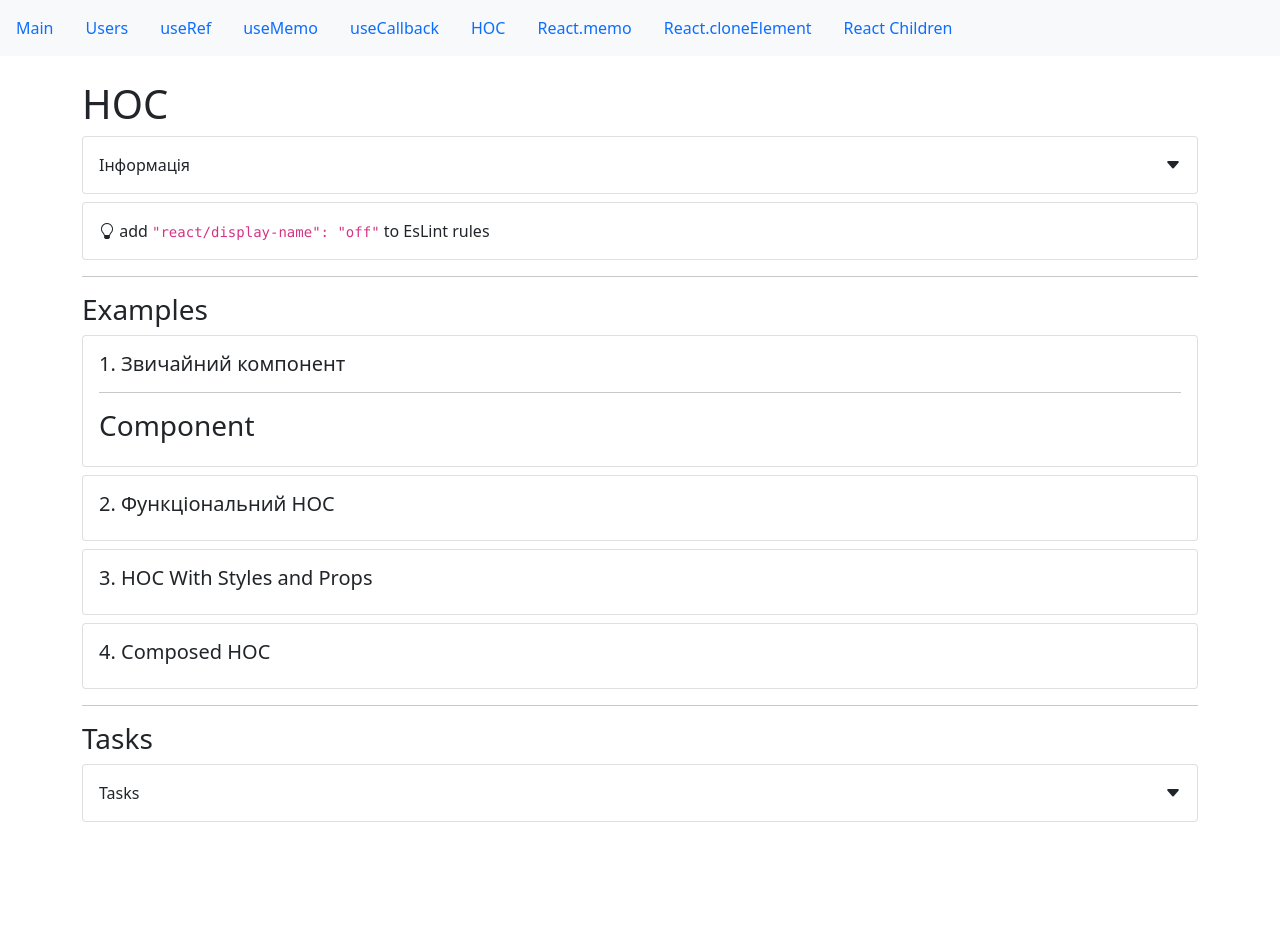
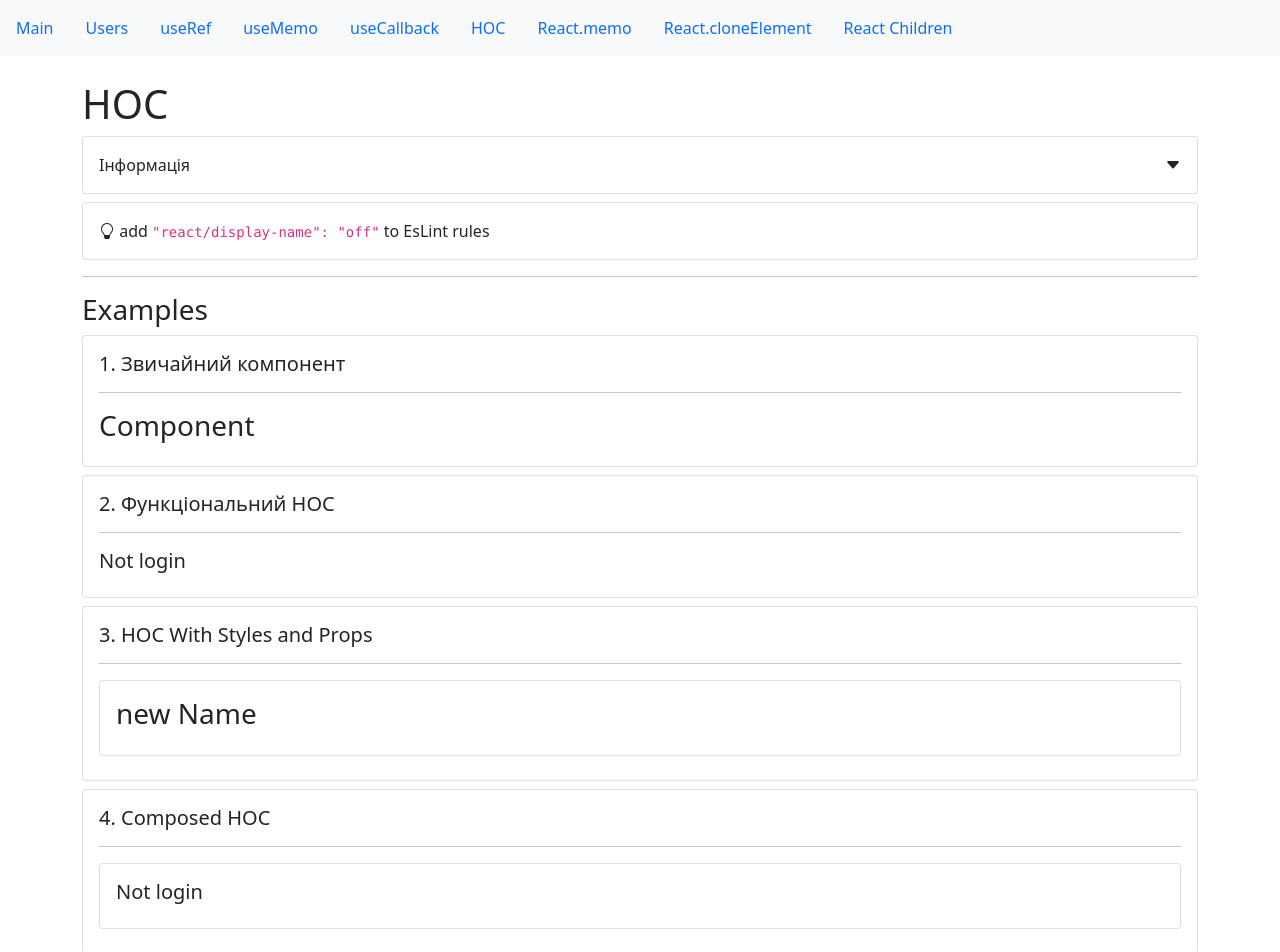
Before and after one commit to YarDol/React-Hooks, a React (Create React App) app: page /hoc in a window 1280 px wide. Shown: the top 952 px of the page. Before the commit the page ends 890 px from the top, so only its background shows below. Built offline with nearby package versions, Linux system fonts and the light colour scheme.

Commit message:
HOC examples

```diff
--- a/src/app/components/examples/hoc/hocExample.jsx
+++ b/src/app/components/examples/hoc/hocExample.jsx
@@ -4,7 +4,12 @@ import Component from "./someComponent";
 import CardWrapper from "../../common/Card";
 import SmallTitle from "../../common/typografy/smallTitle";
 import Divider from "../../common/divider";
+import withLogin from "./withLogin";
+import withPropStyles from "./withPropsStyles";
 const HOCExample = () => {
+    const ComponentWithAuth = withLogin(Component);
+    const ComponentWithPropStyles = withPropStyles(Component);
+    const NewComponent = withPropStyles(withLogin(Component));
     return (
         <>
             <CardWrapper>
@@ -14,12 +19,18 @@ const HOCExample = () => {
             </CardWrapper>
             <CardWrapper>
                 <SmallTitle>2. Функціональний HOC</SmallTitle>
+                <Divider />
+                <ComponentWithAuth/>
             </CardWrapper>
             <CardWrapper>
                 <SmallTitle>3. HOC With Styles and Props</SmallTitle>
+                <Divider />
+                <ComponentWithPropStyles />
             </CardWrapper>
             <CardWrapper>
                 <SmallTitle>4. Composed HOC</SmallTitle>
+                <Divider />
+                <NewComponent />
             </CardWrapper>
         </>
     );
--- /dev/null
+++ b/src/app/components/examples/hoc/withLogin.jsx
@@ -0,0 +1,13 @@
+import React from "react";
+import SmallTitle from "../../common/typografy/smallTitle";
+
+const withLogin = (Component) => (props) => {
+    const isLogin = localStorage.getItem("auth");
+    return (
+        <>
+            {isLogin ? <Component {...props} /> : <SmallTitle>Not login</SmallTitle>}
+        </>
+     );
+}
+
+export default withLogin;
--- /dev/null
+++ b/src/app/components/examples/hoc/withPropsStyles.jsx
@@ -0,0 +1,12 @@
+import React from "react";
+import CardWrapper from "../../common/Card";
+
+const withPropStyles = (Component) => (props) => {
+    return (
+        <CardWrapper>
+            <Component {...props} name="new Name"/>
+        </CardWrapper>
+     );
+}
+
+export default withPropStyles;
```
